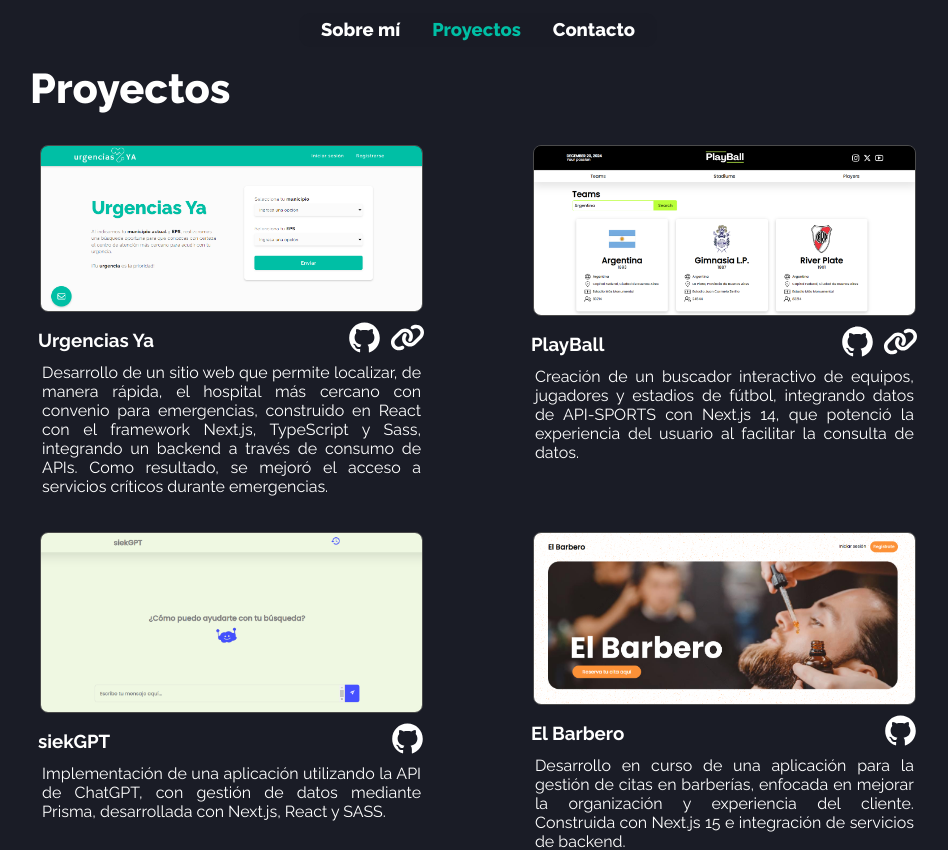
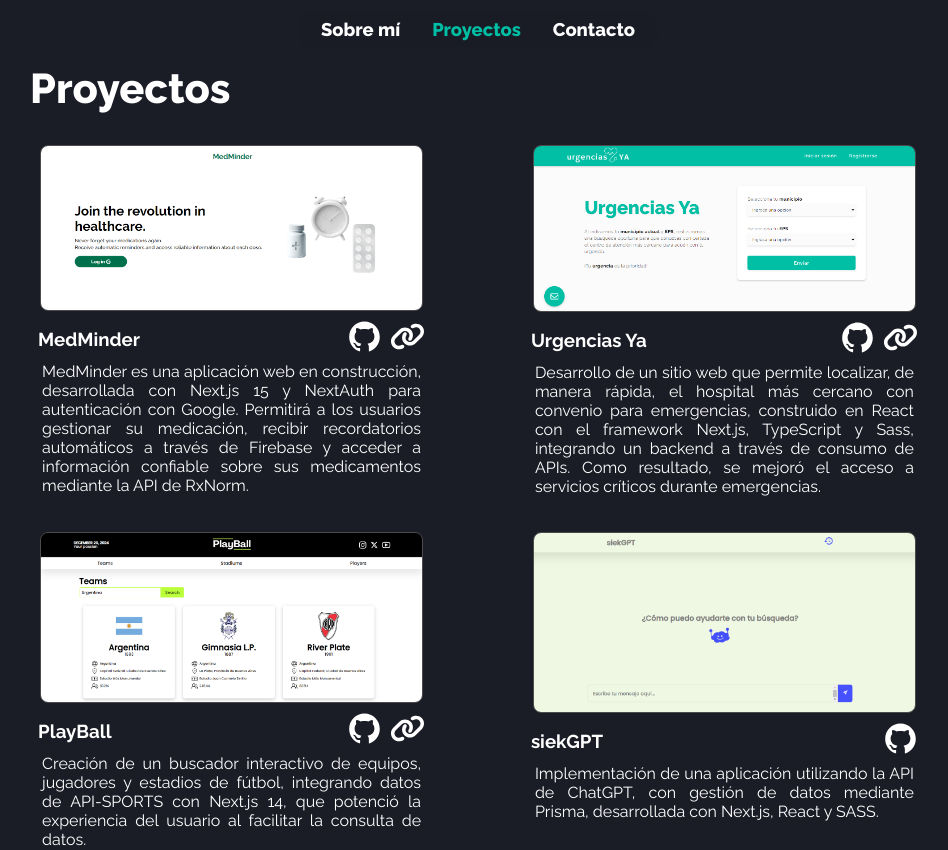
Before and after one commit to sebas1913/portafolio, a Next.js app: page /projects in a window 1280 px wide. Shown: the top 850 px of the page, without its empty margins (162-1110 px from the left). Built offline with nearby package versions, Linux system fonts and the light colour scheme.

Commit message:
feat: update projects.

```diff
--- a/src/UI/organisms/profile-card/profile-card.tsx
+++ b/src/UI/organisms/profile-card/profile-card.tsx
@@ -16,7 +16,7 @@
             transition={{ duration: 1 }}>
             <div className={styles.descriptionContainer}>
                 <Title level={1} className={styles.title}>Hola, soy Sebastián</Title>
-                <Paragraph className={styles.description}>Desarrollador frontend junior</Paragraph>
+                <Paragraph className={styles.description}>Desarrollador frontend</Paragraph>
                 <Paragraph className={styles.experience}>Me especializo en crear aplicaciones web modernas y adaptables, fusionando diseño atractivo con una experiencia de usuario fluida y accesible.</Paragraph>
                 <div className={styles.buttonContainer}>
                     <a href="https://drive.google.com/file/d/1DjZKea3hl0QtgaxmCze5P5iNgE93SvId/view?usp=drive_link" target='_blank' rel='noopener noreferrer'>
--- a/src/UI/template/projectsTemplate/ProjectsTemplate.tsx
+++ b/src/UI/template/projectsTemplate/ProjectsTemplate.tsx
@@ -6,6 +6,13 @@
 
 const ProjectsTemplate = () => {
     const projects = [
+        {
+            name: "MedMinder",
+            imageUrl: "/images/MedMinder.png",
+            liveUrl: "https://med-minder-five.vercel.app/",
+            githubUrl: "https://github.com/sebas1913/med-minder",
+            description: "MedMinder es una aplicación web en construcción, desarrollada con Next.js 15 y NextAuth para autenticación con Google. Permitirá a los usuarios gestionar su medicación, recibir recordatorios automáticos a través de Firebase y acceder a información confiable sobre sus medicamentos mediante la API de RxNorm."
+        },
         {
             name: "Urgencias Ya",
             imageUrl: "/images/urgenciasYa.png",
```
Also changed, not shown: src/UI/organisms/technologies/technologies.tsx (+6 -1 lines), public/images/MedMinder.png (added), public/images/svgs/Firebase.svg (added).
